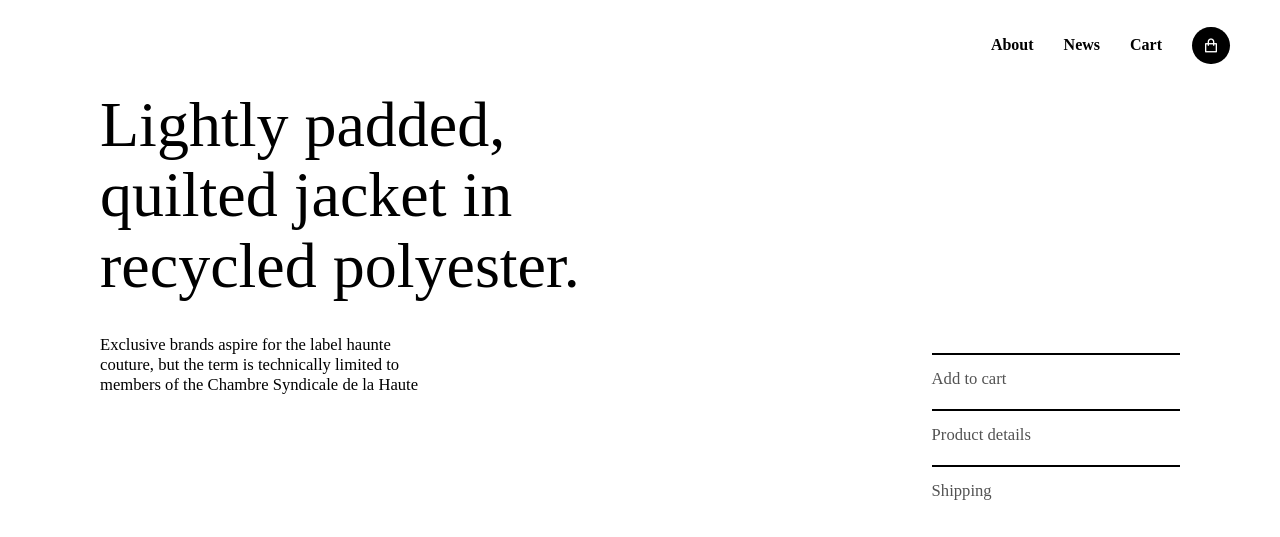
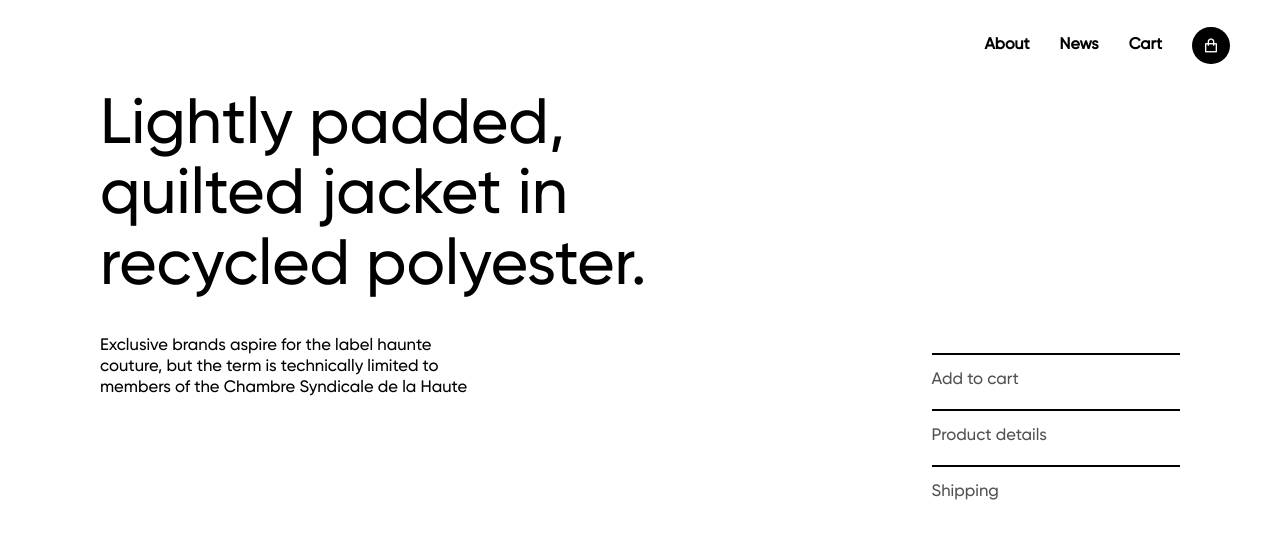
Before and after one commit to Chetan-P-Sonawane/css-project-1, a plain HTML site: page index.html in a window 1280 px wide. Shown: the top 537 px of the page. Drawn offline with nearby package versions, Linux system fonts and the light colour scheme; grey boxes are pictures that could not be loaded.

Commit message:
added font

```diff
--- a/index.html
+++ b/index.html
@@ -3,7 +3,7 @@
 <head>
     <meta charset="UTF-8">
     <meta name="viewport" content="width=device-width, initial-scale=1.0">
-    <title>Document</title>
+    <title>Shop Jacket</title>
     <link href="https://cdn.jsdelivr.net/npm/remixicon@4.1.0/fonts/remixicon.css" rel="stylesheet" />
     <link rel="stylesheet" href="style.css">
 </head>
--- a/style.css
+++ b/style.css
@@ -1,3 +1,8 @@
+@font-face {
+    font-family: gilroy;
+    src: url(./Gilroy-Medium.ttf);
+}
+
 * {
   margin: 0;
   padding: 0;
```
Also changed, not shown: Gilroy-Medium.ttf (added).
